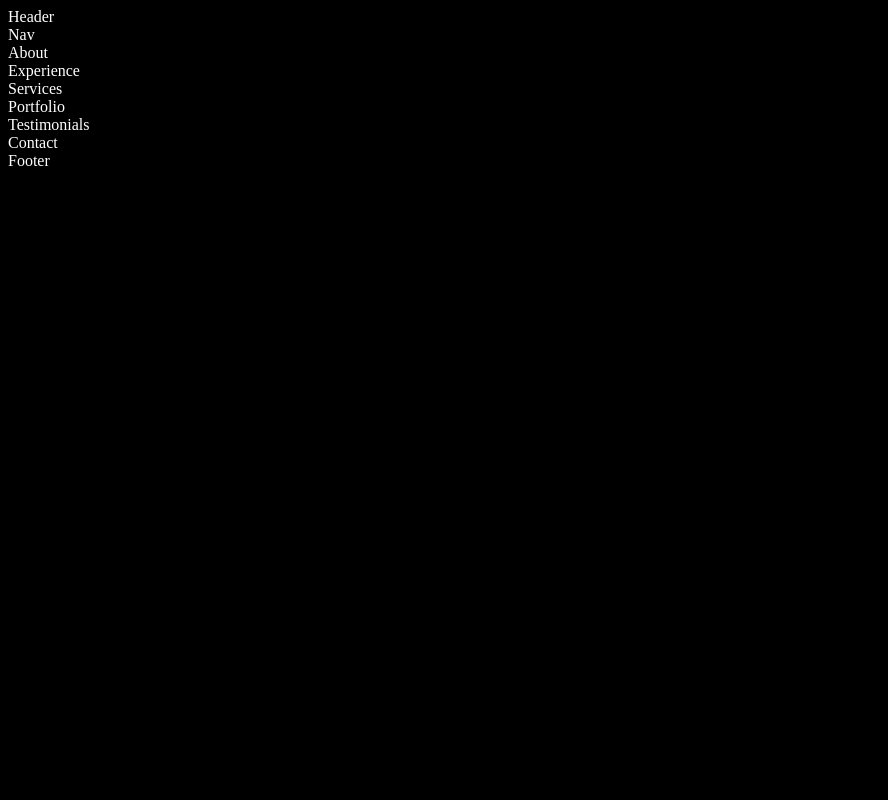
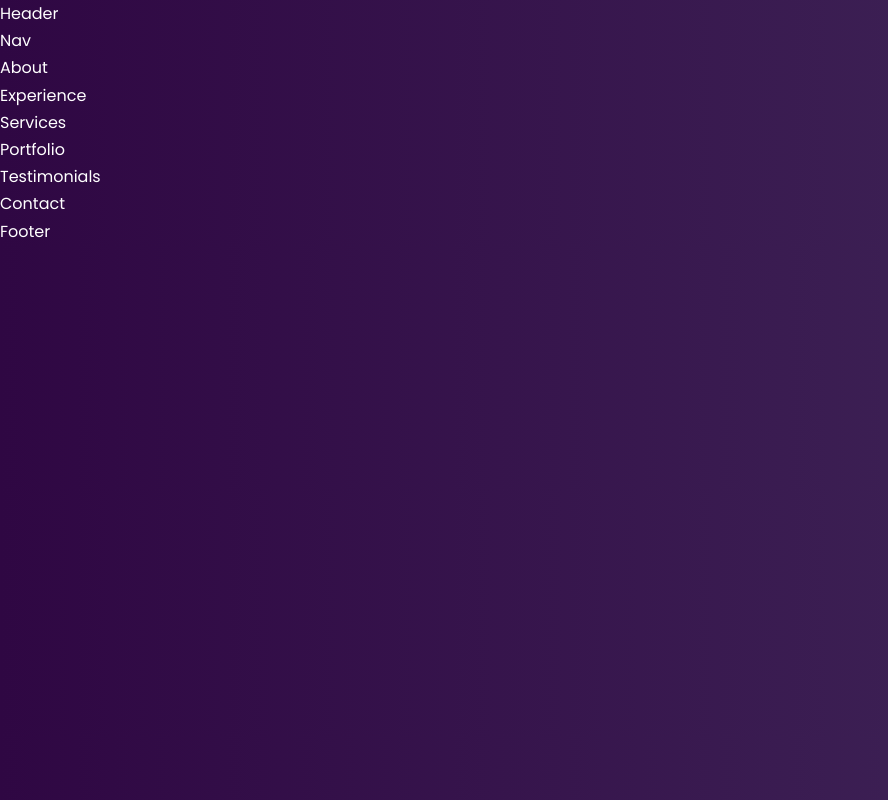
Before and after one commit to atakanreyhanioglu/portfolio, a React (Create React App) app: page / in a window 1280 px wide. Shown: the whole page, without its empty margins (0-888 px from the left). Built offline with nearby package versions, Linux system fonts and the light colour scheme.

Commit message:
generic css implemented

```diff
--- a/src/index.css
+++ b/src/index.css
@@ -1,4 +1,104 @@
+@import url('https://fonts.googleapis.com/css2?family=Poppins:wght@300;400;500;600&display=swap');
+
+* {
+    margin: 0;
+    padding: 0;
+    border: 0;
+    outline: 0;
+    box-sizing: border-box;
+    list-style: none;
+    text-decoration: none;
+}
+
+:root {
+    --color-bg: linear-gradient(to right, #2F0743, #41295a);
+    --color-bg-variant: #2c2c6c;
+    --color-primary: #4db5ff;
+    --color-primary-variant: rgba(77, 181, 255, 0.4);
+    --color-white: #fff;
+    --color-light: rgba(255, 255, 255, 0.6);
+
+    --transition: all 400ms ease;
+
+    --container-width-lg: 75%;
+    --container-width-md: 86%;
+    --container-width-ms: 90%;
+}
+
+html {
+    scroll-behavior: smooth;
+}
+
+::-webkit-scrollbar {
+    display: none;
+}
 body {
-    background: black;
-    color: white;
+    font-family: 'Poppins', sans-serif;
+    background: var(--color-bg);
+    color: var(--color-white);
+    line-height: 1.7;
 }
+
+
+/* General Styles */
+
+.container {
+    width: var(--container-width-lg);
+    margin: 0 auto;
+}
+
+h1, h2, h3, h4, h5 {
+    font-weight: 500;
+}
+h1 {
+    font-size: 2.5rem;
+}
+section {
+    margin-top: 8rem;
+}
+
+section > h2, section > h5 {
+    text-align: center;
+    color: var(--color-light);
+}
+
+section > h2 {
+    color: var(--color-primary);
+    margin-bottom: 3rem;
+}
+.text-light {
+    color: var(--color-light)
+}
+a {
+    color: var(--color-primary);
+    transition: var(--transition)
+}
+a:hover {
+    color: var(--color-white)
+}
+.btn {
+    width: max-content;
+    display: inline-block;
+    color: var(--color-primary);
+    padding: 0.75rem 1.2rem;
+    border-radius: 0.4rem;
+    cursor: pointer;
+    border: 1px solid var(--color-primary);
+    transition: var(--transition)
+}
+.btn:hover {
+    background: var(--color-white);
+    color: var(--color-bg);
+    border-color: transparent;
+}
+
+.btn-primary {
+    background: var(--color-primary);
+    color: var(--color-bg);
+}
+
+img {
+    display: block;
+    width: 100%;
+    object-fit: cover;
+}
```
Also changed, not shown: 1 other file (tests, documents, lock files or other folders).
